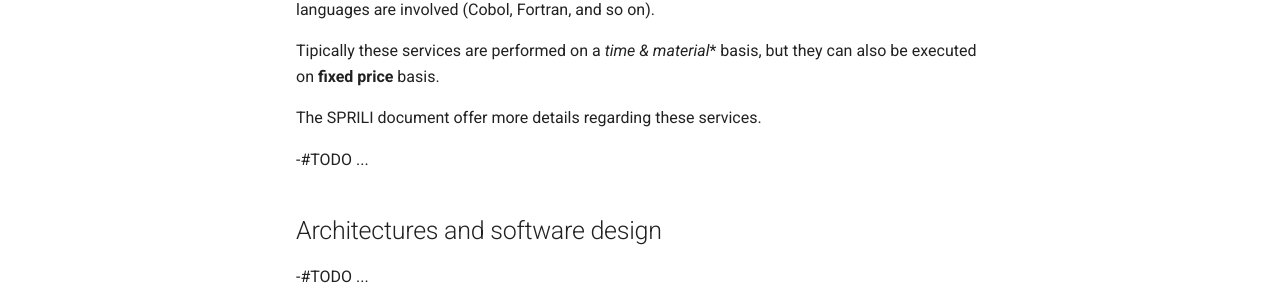
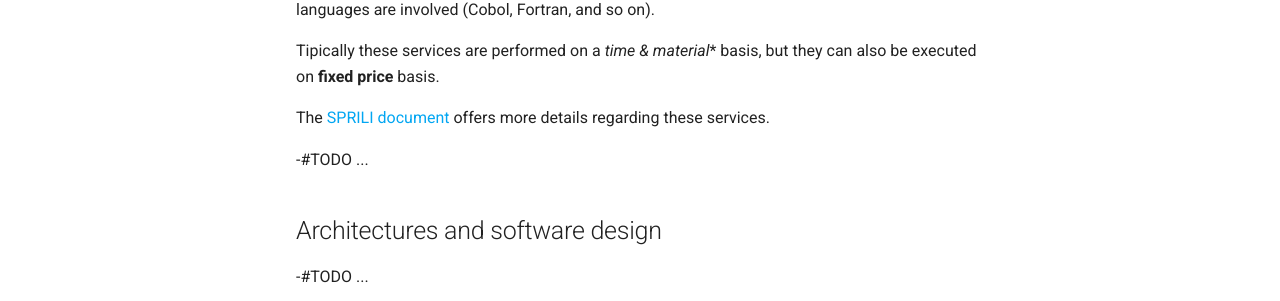
Before and after one commit to petre-renware/renpo, an MkDocs documentation site: the page built from doc_src/services.md, in a window 1280 px wide and 900 px high, scrolled down 863 px. Shown: the part 405-706 px from the top of the window. Built offline with MkDocs 1.6.1 and Material for MkDocs 9.7.7, drawn with Linux system fonts in a browser that asks for light colours.

Commit message:
Update services.md

```diff
--- a/doc_src/services.md
+++ b/doc_src/services.md
@@ -34,7 +34,7 @@ Also, there are "special" software development services dedicated to projects wh
 
 Tipically these services are performed on a **time* & material** basis, but they can also be executed on **fixed price** basis.
 
-The SPRILI document offer more details regarding these services.
+The [SPRILI document](ready-made-docs/RENware_SPRILI_Standard_Price_List_EN.pdf) offers more details regarding these services.
 
 
 -#TODO ...
```
